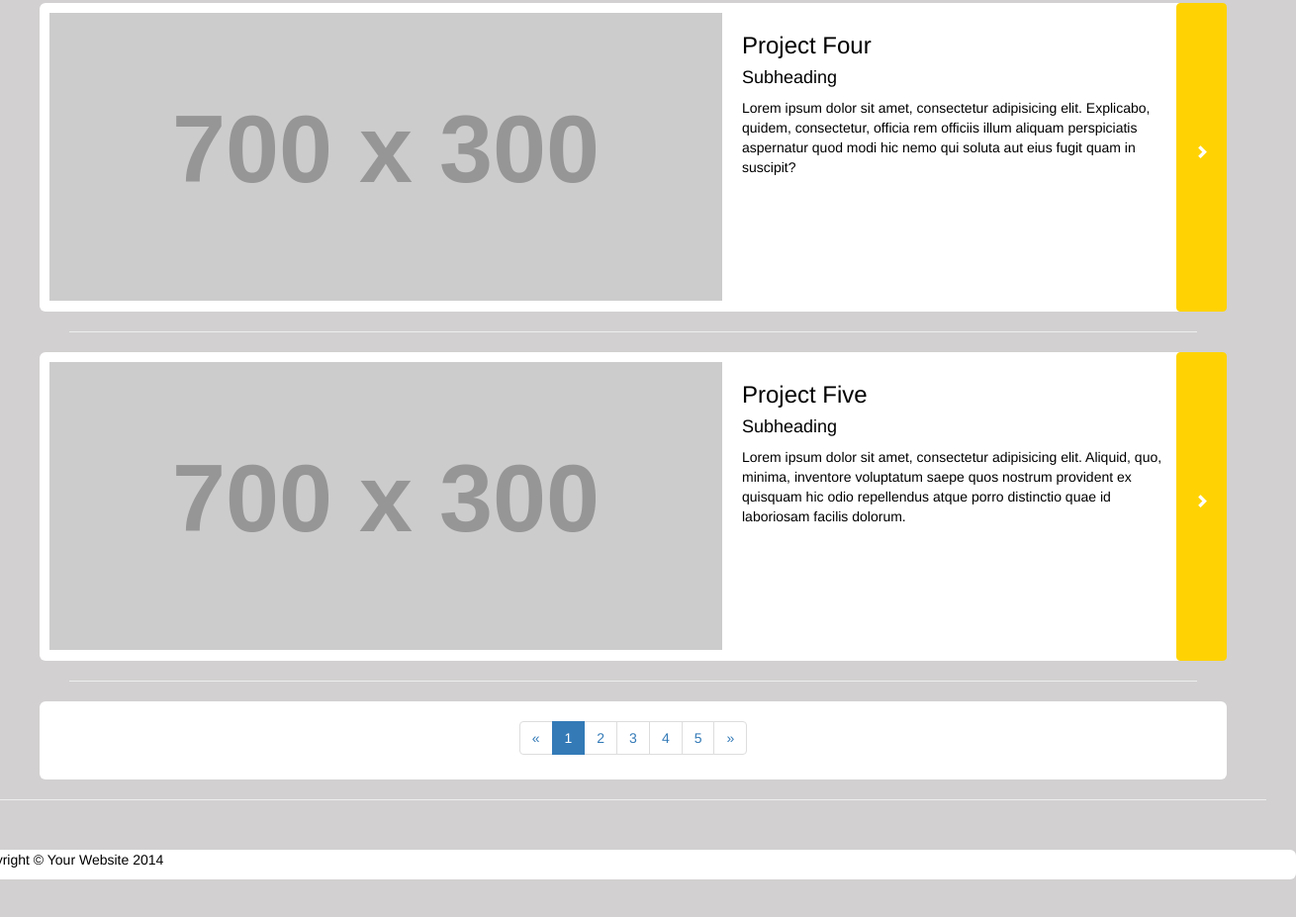
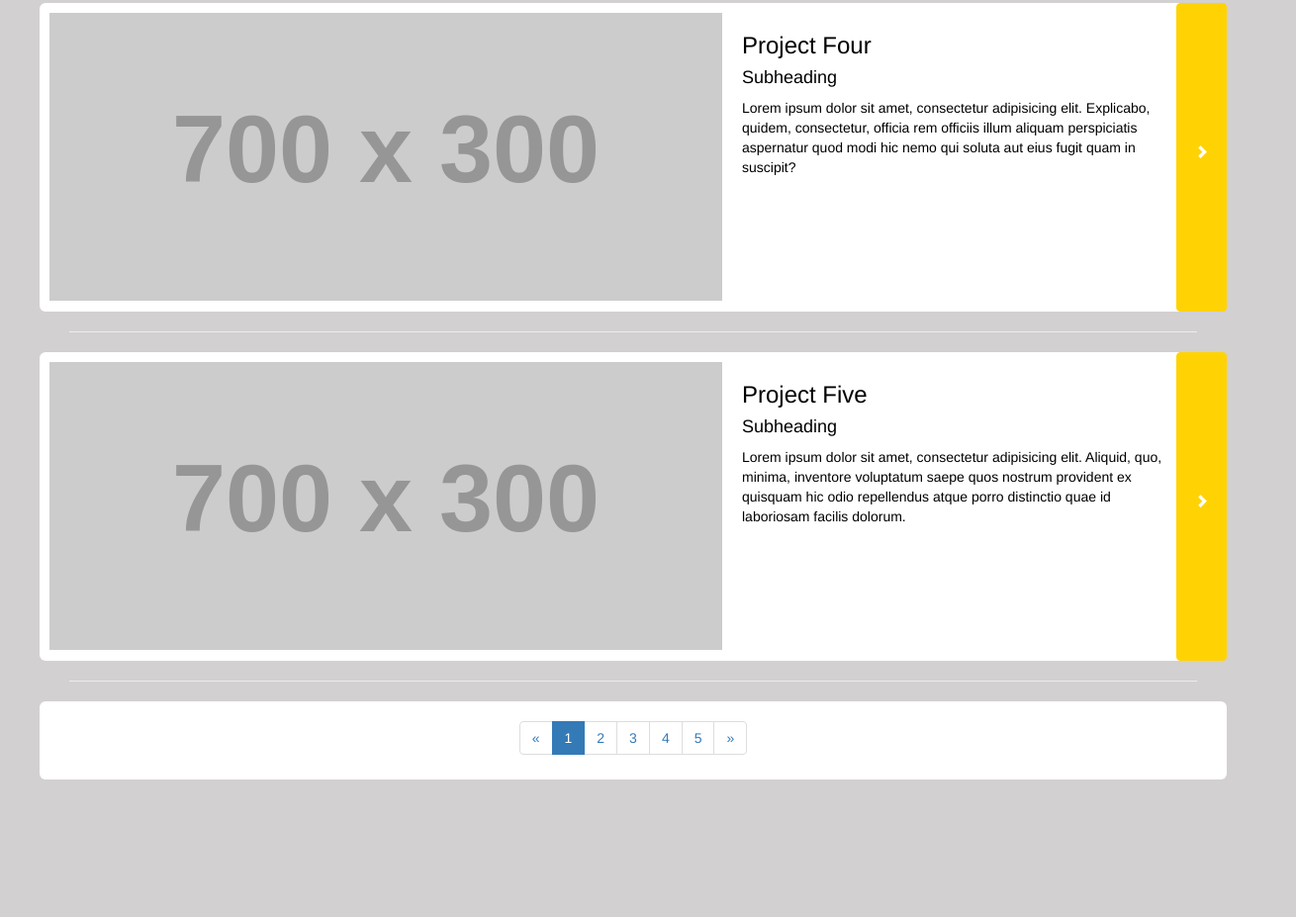
Before and after one commit to deco3500/hivemind, a plain HTML site: page Framework/index.html in a window 1280 px wide. Shown: the part 1206-2133 px from the top of the page at 99% size, 1310 px wide, since content can reach past the window. After the commit the page ends 2044 px from the top, so only its background shows below. Drawn offline with Linux system fonts and the light colour scheme; placeholder pictures from the web are drawn by us.

Commit message:
Slight changes.

```diff
--- a/Framework/index.html
+++ b/Framework/index.html
@@ -9,7 +9,7 @@
     <meta name="description" content="">
     <meta name="author" content="">
 
-    <title>1 Col Portfolio - Start Bootstrap Template</title>
+    <title>Hivemind - People Powered News</title>
 
     <!-- Bootstrap Core CSS -->
     <link href="css/bootstrap.min.css" rel="stylesheet">
@@ -214,16 +214,8 @@
         </div>
         <!-- /.row -->
 
-        <hr>
-
         <!-- Footer -->
         <footer>
-            <div class="row">
-                <div class="col-lg-12">
-                    <p>Copyright &copy; Your Website 2014</p>
-                </div>
-            </div>
-            <!-- /.row -->
         </footer>
 
     </div>
```
